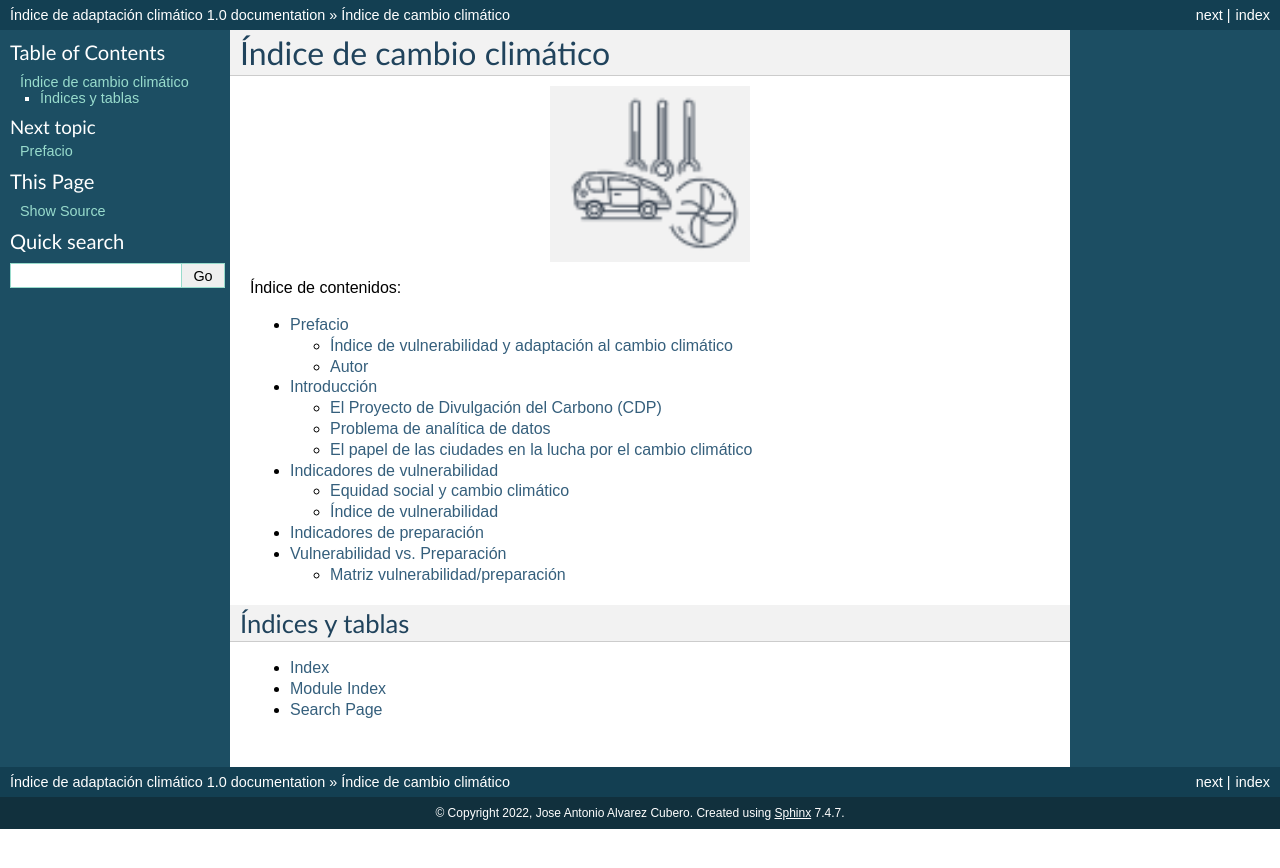
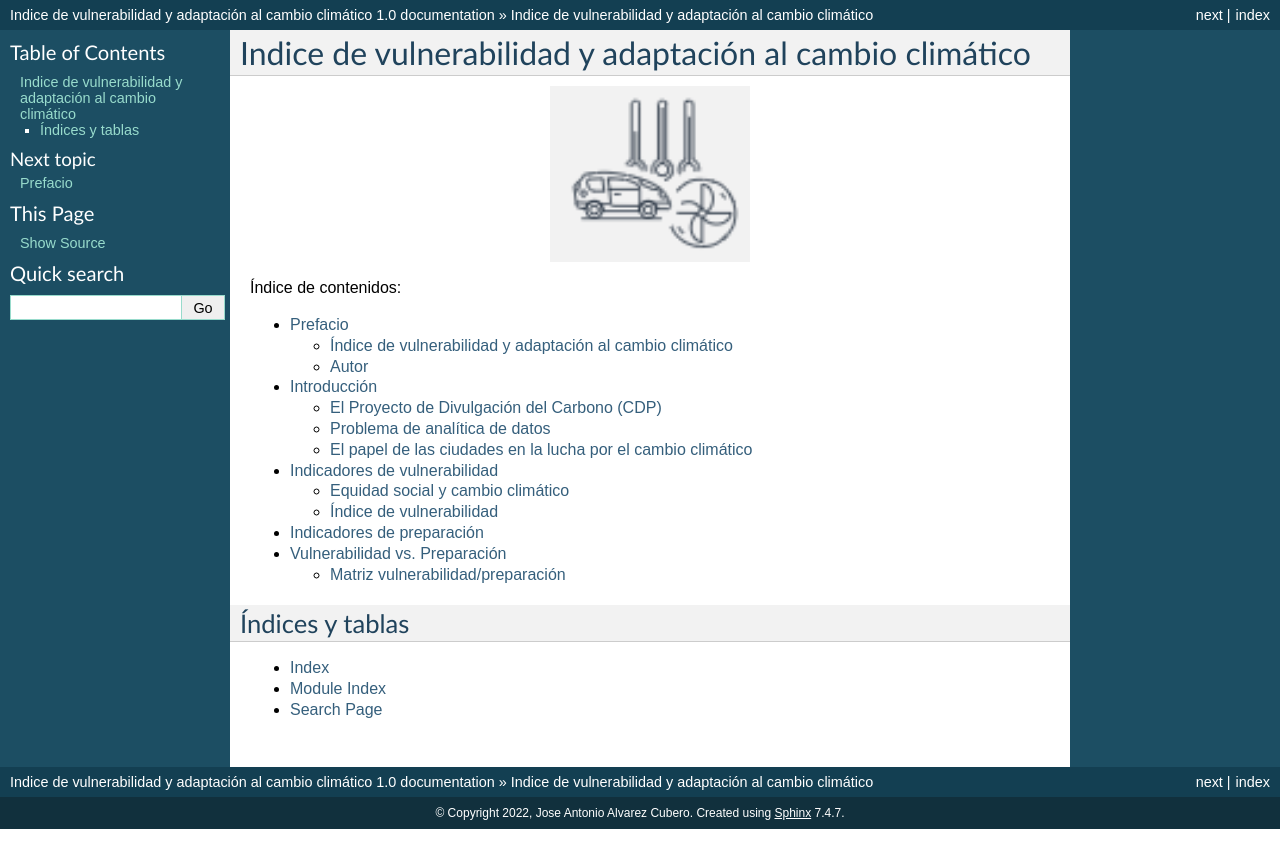
Before and after one commit to jacubero/indice-adaptacion-climatico, a Sphinx documentation site: the page built from docs/index.rst, in a window 1280 px wide. Shown: the top 868 px of the page. Built offline with Sphinx 7.4.7, drawn with Linux system fonts in a browser that asks for light colours; pages that are not in the unit, such as notebooks, are missing from menus.

Commit message:
New version

```diff
--- a/docs/conf.py
+++ b/docs/conf.py
@@ -43,7 +43,7 @@ source_suffix = '.rst'
 master_doc = 'index'
 
 # General information about the project.
-project = u'Índice de adaptación climático'
+project = u'Indice de vulnerabilidad y adaptación al cambio climático'
 copyright = u'2022, Jose Antonio Alvarez Cubero'
 
 # The version info for the project you're documenting, acts as replacement for
@@ -176,7 +176,7 @@ html_static_path = ['_static']
 #html_file_suffix = None
 
 # Output file base name for HTML help builder.
-htmlhelp_basename = 'Recursos de matemáticas'
+htmlhelp_basename = 'Indice de vulnerabilidad y adaptación al cambio climático'
 
 
 # -- Options for LaTeX output ---------------------------------------------
--- a/docs/index.rst
+++ b/docs/index.rst
@@ -1,5 +1,5 @@
-Índice de cambio climático
-##########################
+Indice de vulnerabilidad y adaptación al cambio climático
+#########################################################
 
 .. .. _cover:
 
```
